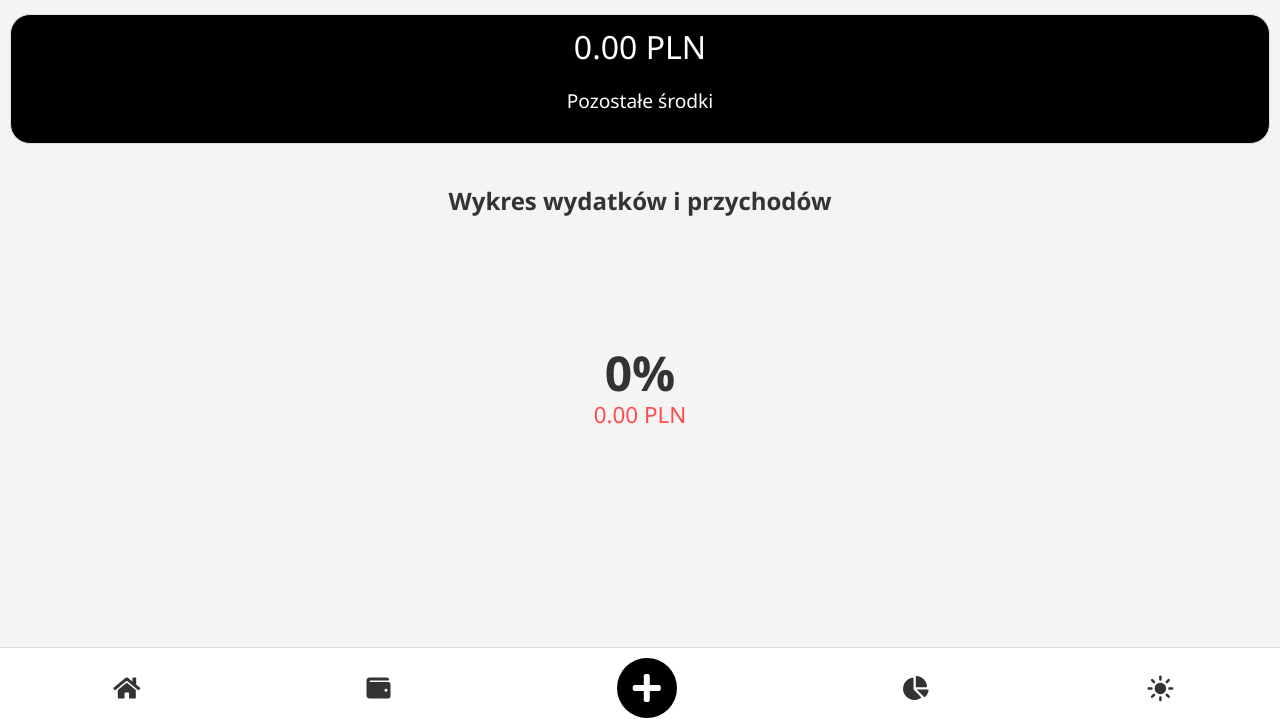
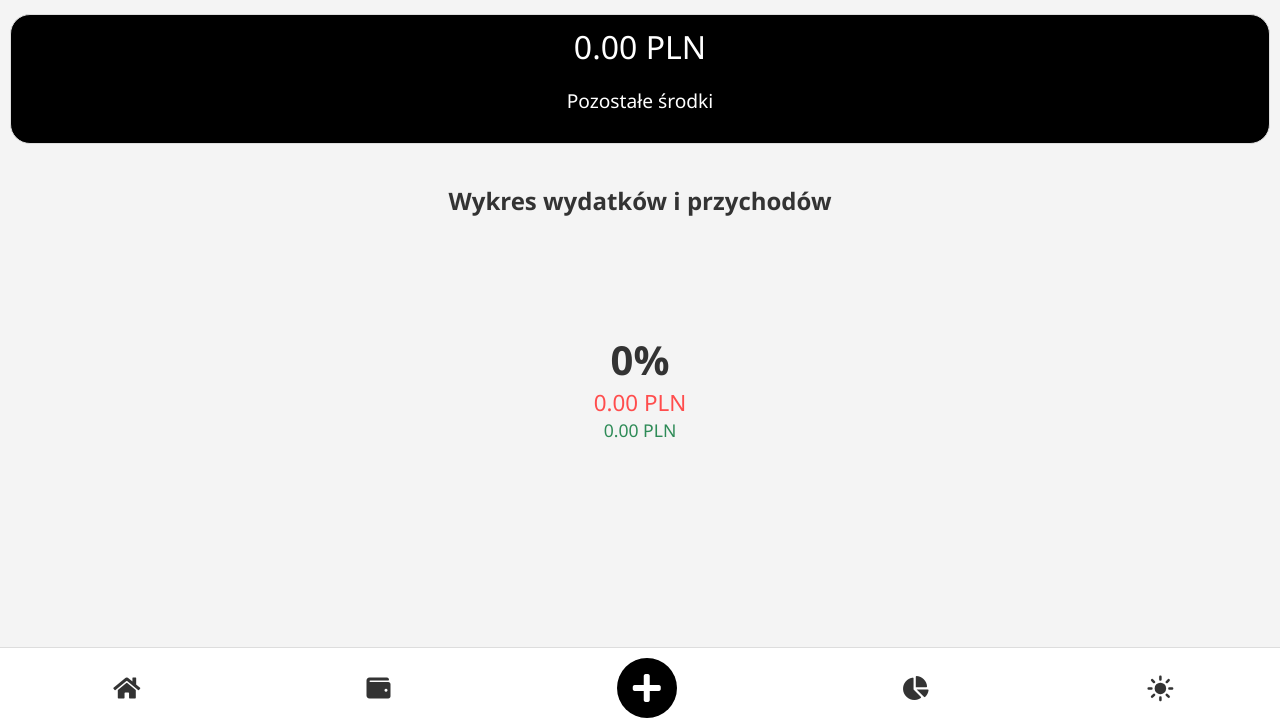
Before and after one commit to HomerPapryk/Projekt2, a plain HTML site: page index.html in a window 1280 px wide. Both pictures are taken after a click on the button 915 px from the left and 760 px from the top of the page. Shown: the part 72-800 px from the top of the page. Drawn offline with nearby package versions, Linux system fonts and the light colour scheme.

Commit message:
Poprawkafinałfinałów

```diff
--- a/index.html
+++ b/index.html
@@ -81,12 +81,16 @@
               <span class="chart-balance">0 PLN</span>
               <p class="chart-message">Pozostałe środki</p>
             </div>
-          </section>
           <section class="chart-section">
             <h2>Wykres wydatków i przychodów</h2>
-            <div class="chart-container">
-              <canvas class="expense-chart"></canvas>
+          <div class="chart-container">
+            <div class="chart-center">
+              <div class="percentage-display">0%</div>
+              <div class="expenses-display">0 PLN</div>
+              <div class="income-display">0 PLN</div>
             </div>
+            <canvas class="expense-chart"></canvas>
+          </div>
             <div class="chart-legend"></div>
           </section>
         </main>
--- a/script.js
+++ b/script.js
@@ -446,7 +446,7 @@ function updateChart() {
   const ctx = document.querySelector(".expense-chart").getContext("2d");
 
   if (chartInstance) {
-    chartInstance.destroy();
+    chartInstance.destroy(); // Zniszcz istniejący wykres, jeśli już istnieje
   }
 
   const groupedTransactions = transactions.reduce((acc, transaction) => {
@@ -474,6 +474,7 @@ function updateChart() {
   const totalIncome = incomeData.reduce((sum, t) => sum + t.amount, 0);
   const totalExpense = expenseData.reduce((sum, t) => sum + t.amount, 0);
 
+  // Obliczenie procentów wydatków
   let percentageUsed = 0;
   if (totalIncome > 0) {
     percentageUsed = ((totalExpense / totalIncome) * 100).toFixed(0);
@@ -517,7 +518,7 @@ function updateChart() {
           backgroundColor: allColors,
           borderColor: "#ffffff",
           borderWidth: 2,
-          cutout: "70%",
+          cutout: "70%", // Wycięcie w środku
         },
       ],
     },
@@ -525,7 +526,7 @@ function updateChart() {
       responsive: true,
       maintainAspectRatio: false,
       plugins: {
-        legend: { display: false },
+        legend: { display: false }, // Ukrycie legendy
         tooltip: {
           callbacks: {
             label: function (context) {
@@ -535,55 +536,20 @@ function updateChart() {
         },
       },
     },
-    plugins: [
-      {
-        id: "centerTextPlugin",
-        afterDraw: function (chart) {
-          const ctx = chart.ctx;
-          const width = chart.width;
-          const height = chart.height;
-          const centerX = width / 2;
-          const centerY = height / 2;
-
-          const totalIncome = chart.config.options.totalIncome || 0;
-          const totalExpense = chart.config.options.totalExpense || 0;
-          const percentageUsed = chart.config.options.percentageUsed || 0;
-
-          ctx.save();
-          ctx.textAlign = "center";
-          ctx.textBaseline = "middle";
-
-          // Procenty w środku
-          ctx.font = "bold 3em Segoe UI";
-          ctx.fillStyle = "#333333";
-          ctx.fillText(`${percentageUsed}%`, centerX, centerY - 10);
-
-          // Wyświetlanie wydatków
-          ctx.font = "1.4em Segoe UI";
-          ctx.fillStyle = "#FF4D4D";
-          ctx.fillText(`${totalExpense.toFixed(2)} PLN`, centerX, centerY + 30);
-
-          // Wyświetlanie przychodów
-          if (totalIncome > 0) {
-            ctx.font = "1.1em Segoe UI";
-            ctx.fillStyle = "#2e8b57";
-            ctx.fillText(
-              `${totalIncome.toFixed(2)} PLN`,
-              centerX,
-              centerY + 60
-            );
-          }
-
-          ctx.restore();
-        },
-      },
-    ],
-    totalIncome: totalIncome,
-    totalExpense: totalExpense,
-    percentageUsed: percentageUsed,
   });
 
-  createLegend(groupedTransactions, chartInstance);
+  // Aktualizacja wartości w nowym kontenerze HTML
+  document.querySelector(
+    ".percentage-display"
+  ).innerText = `${percentageUsed}%`;
+  document.querySelector(
+    ".expenses-display"
+  ).innerText = `${totalExpense.toFixed(2)} PLN`;
+  document.querySelector(".income-display").innerText = `${totalIncome.toFixed(
+    2
+  )} PLN`;
+
+  createLegend(groupedTransactions, chartInstance); // Aktualizacja legendy
 }
 
 function createLegend(groupedTransactions, chart) {
--- a/styles.css
+++ b/styles.css
@@ -698,6 +698,38 @@ ion-icon {
 }
 
 /* Stylowanie dla strony wykresów */
+.chart-center {
+  position: absolute;
+  top: 50%; /* Pozycjonowanie w pionie na środku */
+  left: 50%; /* Pozycjonowanie w poziomie na środku */
+  transform: translate(
+    -50%,
+    -50%
+  ); /* Przesunięcie o połowę szerokości i wysokości, aby wycentrować */
+  text-align: center;
+  pointer-events: none; /* Aby ten element nie zakłócał nawigacji myszką po wykresie */
+  z-index: 10; /* Aby mieć pewność, że zawsze będzie wyświetlany nad wykresem */
+}
+
+.percentage-display {
+  font-size: 2.5em;
+  font-weight: bold;
+  color: #333;
+}
+
+.dark-mode .percentage-display {
+  color: var(--text-dark);
+}
+
+.expenses-display {
+  font-size: 1.4em;
+  color: #ff4d4d;
+}
+
+.income-display {
+  font-size: 1.1em;
+  color: #2e8b57;
+}
 .chart-message {
   font-size: 1.2rem;
   font-weight: normal;
@@ -714,9 +746,7 @@ ion-icon {
 }
 
 .chart-container {
-  width: 100%;
-  max-width: 600px;
-  margin: 0 auto;
+  position: relative; /* Potrzebujemy tego, aby elementy wewnętrzne były pozycjonowane względem wykresu */
 }
 
 .legend-icon img {
```
